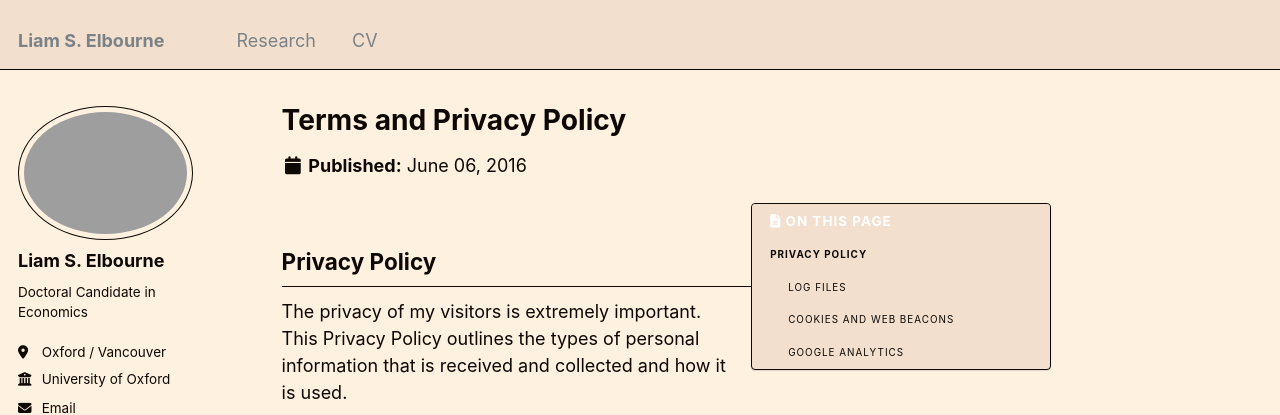
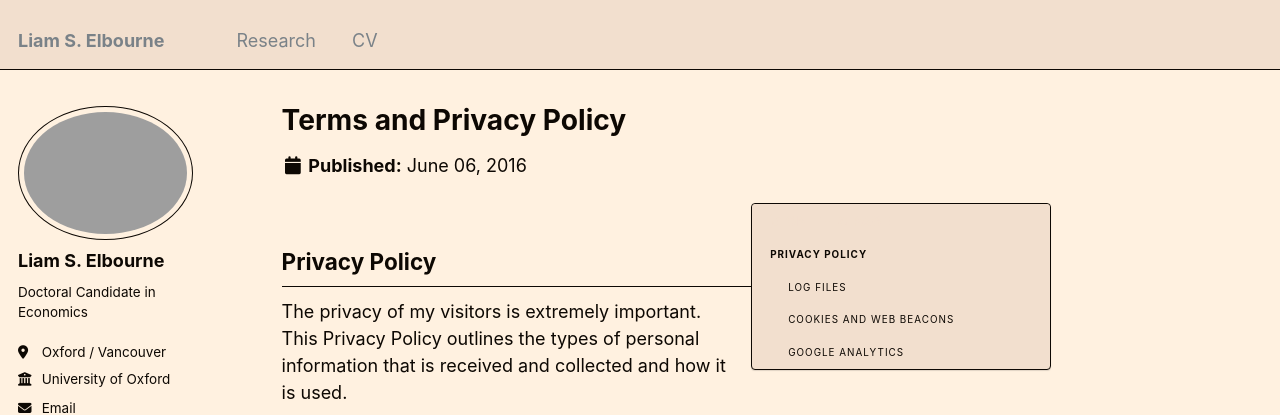
Before and after one commit to LiamSElbourne/LiamSElbourne.github.io, a Jekyll site: the page built from _pages/terms.md, in a window 1280 px wide. Shown: the top 415 px of the page. Built offline with Jekyll 4.4.1, drawn with Linux system fonts in a browser that asks for light colours.

Commit message:
Update _navigation.scss

```diff
--- a/_sass/_navigation.scss
+++ b/_sass/_navigation.scss
@@ -92,8 +92,8 @@
       }
 
       &.current {
-        color: #fff;
-        background: $primary-color;
+        color: $text-color;
+        background: $background-dark;
       }
 
       &.disabled {
@@ -197,7 +197,7 @@
     border: 0;
     outline: none;
     background-color: $background-dark;
-    color: #fff;
+    color: $text-color;
     cursor: pointer;
     z-index: 100;
   }
@@ -259,7 +259,7 @@
     padding: 5px;
     border: 1px solid $border-color;
     border-radius: $border-radius;
-    background: #fff;
+    background: #background-dark;
     box-shadow: 0 0 10px rgba(#000, 0.25);
 
     a {
@@ -342,7 +342,7 @@
     border-radius: $border-radius;
 
     &:hover {
-      color: $black;
+      color: $text-color;
     }
   }
 }
@@ -382,7 +382,7 @@
   box-shadow: $box-shadow;
 
   .nav__title {
-    color: #fff;
+    color: #text-color;
     font-size: $type-size-6;
     background: $background-dark;
     border-top-left-radius: $border-radius;
@@ -400,7 +400,7 @@
   a {
     display: block;
     padding: 0.5rem 1rem;
-    color: $black;
+    color: $text-color;
     font-size: $type-size-7;
     font-weight: bold;
     line-height: 1.5;
```
